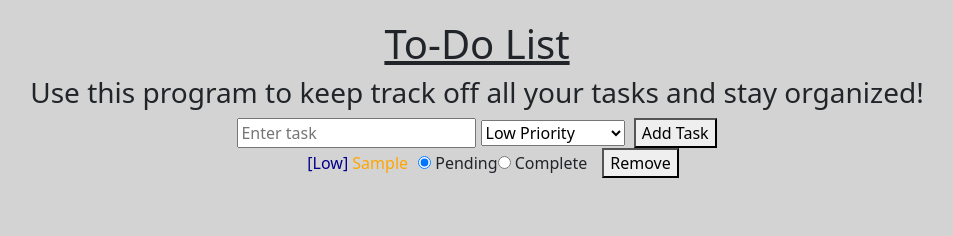
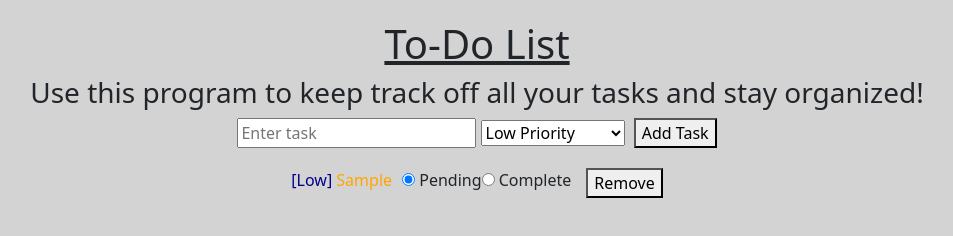
Before and after one commit to Marianna2028/Project02, a plain HTML site: page index.html in a window 1280 px wide. Both pictures are taken after typing "Sample" into the empty fields and a click on the button "Add Task". Shown: the whole page, without its empty margins (163-1116 px from the left). Drawn offline with nearby package versions, Linux system fonts and the light colour scheme.

Commit message:
Update style.css

```diff
--- a/style.css
+++ b/style.css
@@ -37,9 +37,19 @@ button {
   color: red;
 }
 
+
+#task-list {
+  padding-left: 0;
+  margin-top: 20px;
+  display: flex;
+  flex-direction: column;
+  align-items: center;
+}
+
 #task-list li {
   display: flex;
-  align-items: center;
+  justify-content: center;
+  list-style-type: none;
   gap: 10px;
-  list-style-position: inside;
+  list-style-type: none;
 }
```
